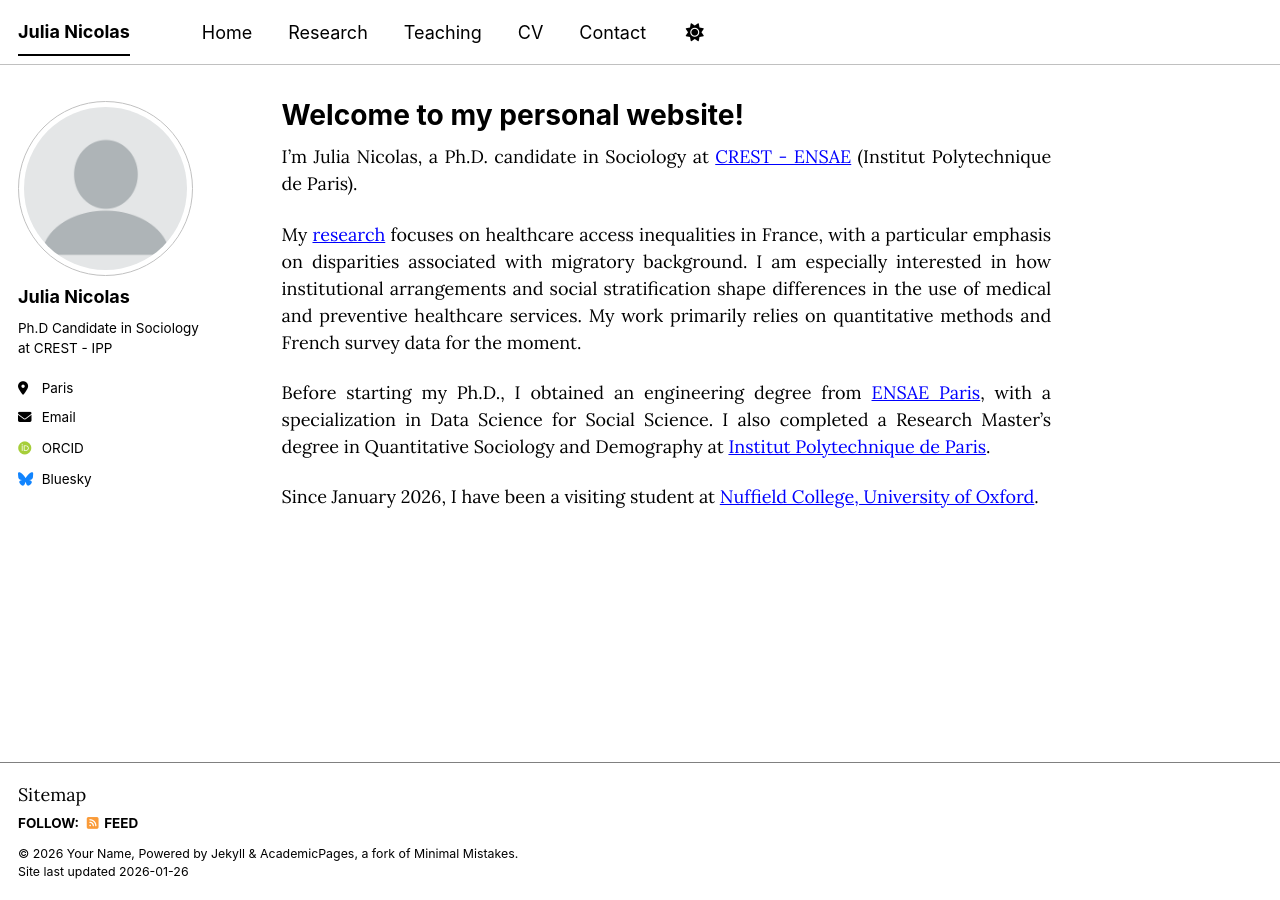
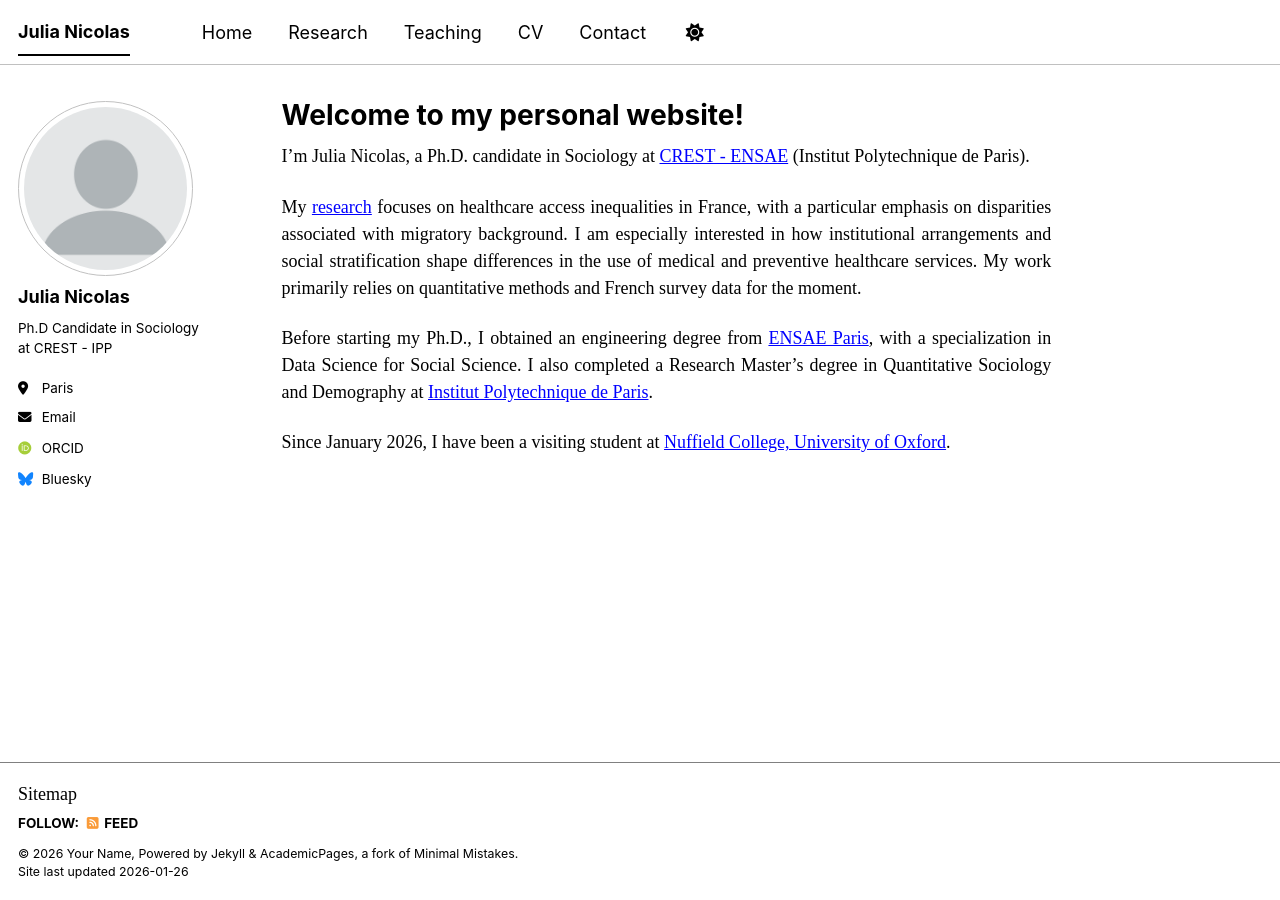
Before and after one commit to Julia-Nicolas/julia-nicolas.github.io, a Jekyll site: the page built from _pages/about.md, in a window 1280 px wide. Built offline with Jekyll 4.4.1, drawn with Linux system fonts in a browser that asks for light colours; some web fonts are replaced; a script bundle is joined from its source files by our own code; library files that are not in the unit come from our copies.

Commit message:
Update head.html

```diff
--- a/_includes/head.html
+++ b/_includes/head.html
@@ -15,4 +15,4 @@
 <!-- For all browsers -->
 <link rel="stylesheet" href="{{ base_path }}/assets/css/main.css">
 
-<link href="https://fonts.googleapis.com/css2?family=Lora:wght@400;500;600&display=swap" rel="stylesheet">
+<link href="https://fonts.googleapis.com/css2?family=Merriweather:wght@300;400;700&display=swap" rel="stylesheet">
```
